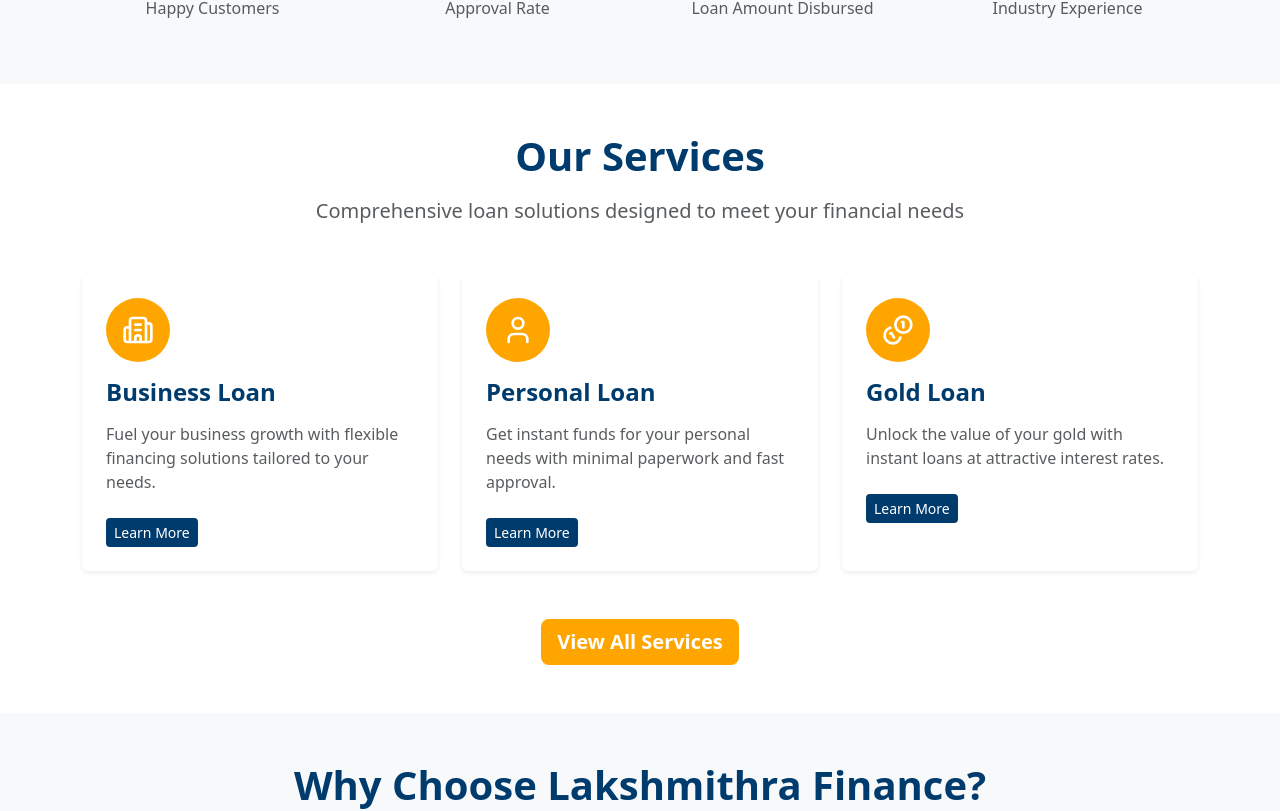
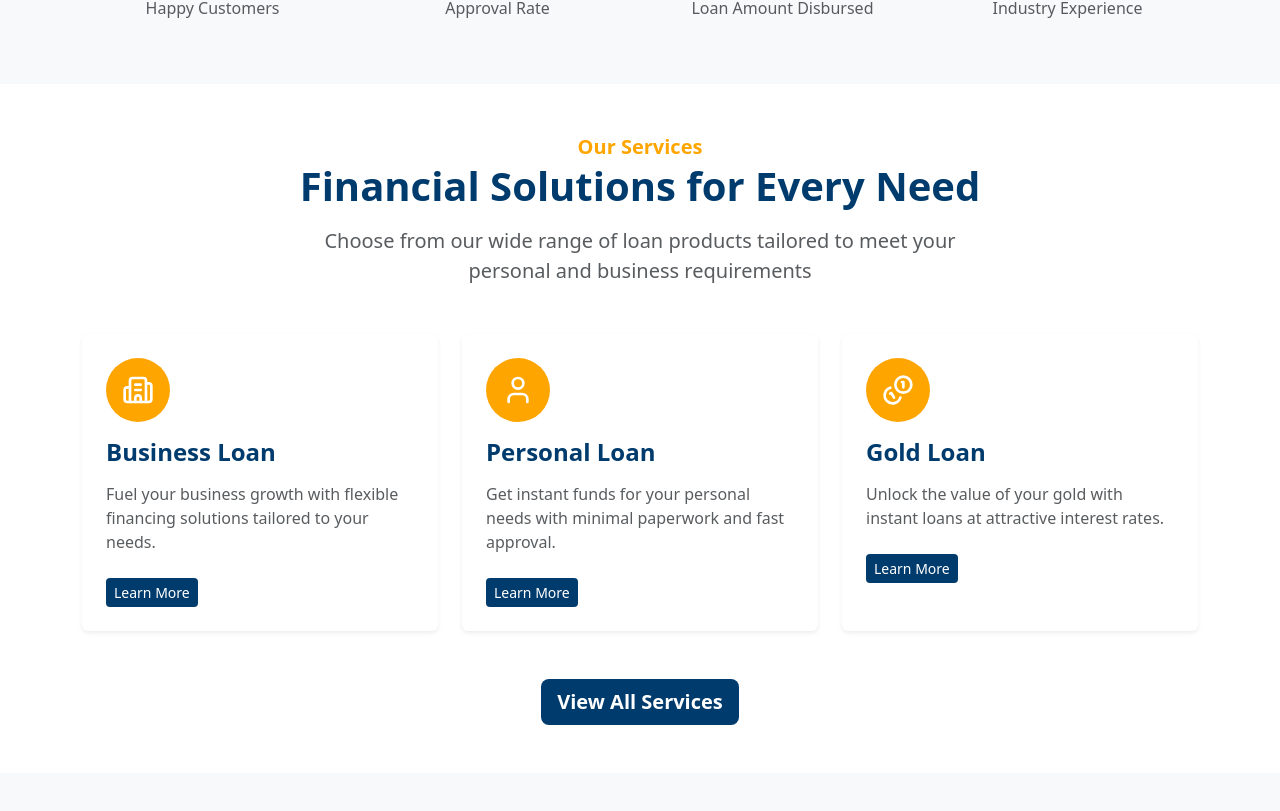
Before and after one commit to Nithishkumar8608/Lakshmithra, a React (Create React App) app: page / in a window 1280 px wide. Shown: the part 851-1662 px from the top of the page. Built offline with nearby package versions, Linux system fonts and the light colour scheme.

Commit message:
section changes in home page

```diff
--- a/src/Component/SectionTitle.js
+++ b/src/Component/SectionTitle.js
@@ -3,6 +3,16 @@ import React from 'react';
 const SectionTitle = ({ title, subtitle,description, centered = true }) => {
   return (
     <div className={`mb-5 ${centered ? 'text-center' : ''}`}>
+
+      {subtitle && (
+        <p
+          className="fw-bold fs-5"
+          style={{color:'#FFA500', maxWidth: '700px', margin: centered ? '0 auto' : '0' }}
+        >
+          {subtitle}
+        </p>
+      )}
+
       <h2
         className="fw-bold mb-3"
         style={{ color: '#003B6D', fontSize: '2.5rem' }}
@@ -10,14 +20,7 @@ const SectionTitle = ({ title, subtitle,description, centered = true }) => {
         {title}
       </h2>
 
-      {subtitle && (
-        <p
-          className="text-muted fs-5"
-          style={{ maxWidth: '700px', margin: centered ? '0 auto' : '0' }}
-        >
-          {subtitle}
-        </p>
-      )}
+
       {description && (
         <p
           className="text-muted fs-5"
--- a/src/Pages/Home.js
+++ b/src/Pages/Home.js
@@ -97,8 +97,9 @@ const Home = () => {
         <div className="container">
 
           <SectionTitle
-            title="Our Services"
-            subtitle="Comprehensive loan solutions designed to meet your financial needs"
+            subtitle="Our Services"
+            title="Financial Solutions for Every Need"
+            description="Choose from our wide range of loan products tailored to meet your personal and business requirements"
           />
 
           <div className="row g-4">
@@ -157,7 +158,7 @@ const Home = () => {
               to="/services"
               className="btn btn-lg"
               style={{
-                backgroundColor: '#FFA500',
+                backgroundColor: '#003B6D',
                 color: 'white',
                 border: 'none',
                 fontWeight: '600',
```
